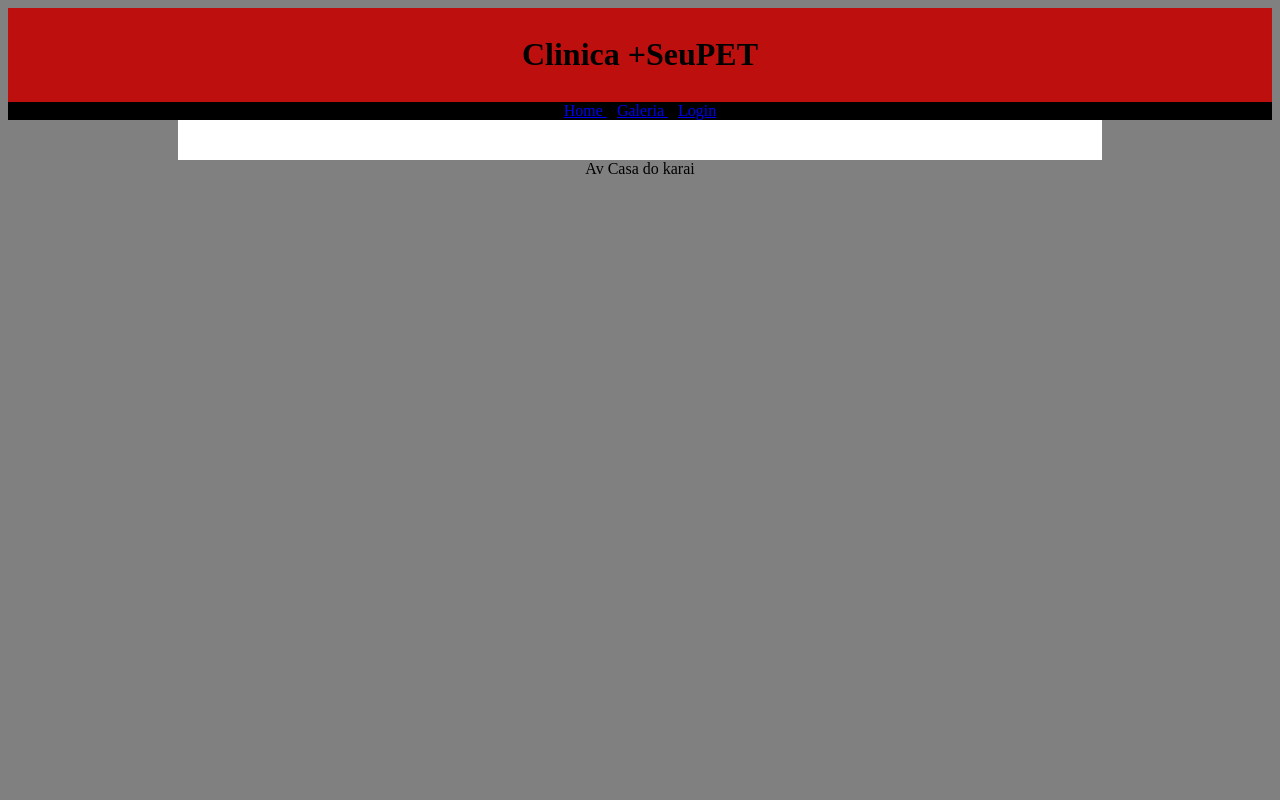
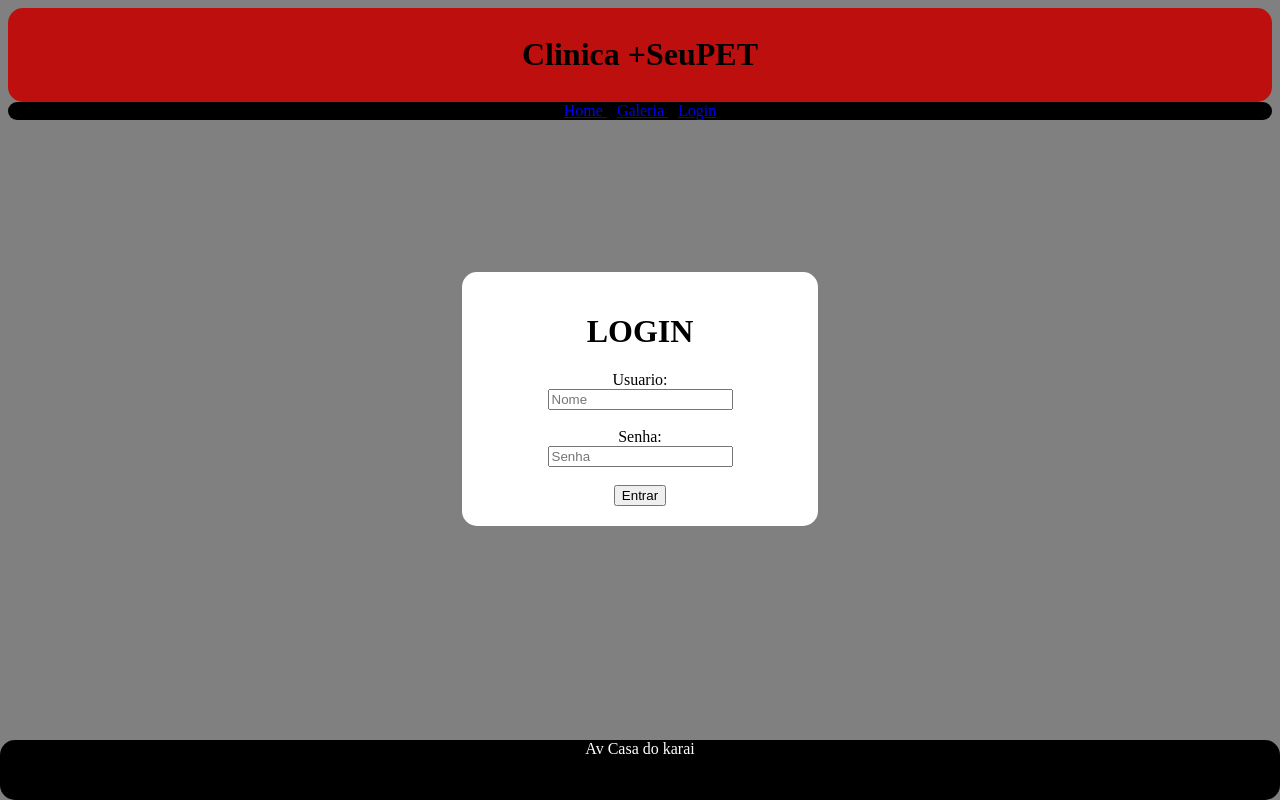
Before and after one commit to AnaLaraFerr/Trabalhos-SENAC, a plain HTML site: page Trabalho1CSS/login.html in a window 1280 px wide. Drawn offline with Linux system fonts and the light colour scheme.

Commit message:
Add files via upload

```diff
--- a/Trabalho1CSS/login.html
+++ b/Trabalho1CSS/login.html
@@ -3,7 +3,7 @@
 <head>
     <meta charset="UTF-8">
     <meta name="viewport" content="width=device-width, initial-scale=1.0">
-    <title>Document</title>
+    <title>Login</title>
      <link rel="stylesheet" type="text/css" href="style.css">
 </head>
 <body>
@@ -17,11 +17,31 @@
         <a href="login.html">Login</a>
     </nav>
 
-    <main>
+    <main class="main-login">
+
+        <h1> LOGIN </h1>
+
+        <form>
+
+                    <label for="nome">Usuario:</label>
+                    <br>
+                    <input type="text" placeholder="Nome">
+
+                    <br>
+                    <br>
+
+                    <label for="senha"> Senha:</label>
+                    <br>
+                    <input type="password" placeholder="Senha">
+            <br>
+            <br>
+                     <button type="submit">Entrar</button>
+
+        </form>
 
     </main>
 
-     <footer>
+     <footer class="footer-login">
         Av Casa do karai
     </footer>
 </body>
--- a/Trabalho1CSS/style.css
+++ b/Trabalho1CSS/style.css
@@ -1,19 +1,21 @@
 header{
+
     text-align: center;
     background-color: rgb(190, 15, 15);
     padding:7px;
+    border-radius: 15px;
 }
 
 nav{
+
     text-align: center;
     background-color: rgb(0, 0, 0);
+     border-radius: 15px;
 }
 
 nav a{
     padding:5px;
 }
-
-
 
 main{
     background-color: white;
@@ -21,17 +23,55 @@ main{
     justify-self: center;
     padding:20px;
     margin: auto;
+    border-radius: 15px;
+    margin-top: 3%;
 
 }
 
 main h2{
+
     text-align: center;
 }
+main h1{
+    text-align: center;
+}
+body{
 
-body{
     background-color: gray;
 }
 
 footer{
+
     text-align: center
 }
+
+img{
+    border-radius: 15px;
+}
+
+.main-galeria{
+    text-align: center;
+    margin-top: 6%;
+}
+
+.main-login{
+    text-align: center;
+    width: 25%;
+    margin-top: 12%;
+}
+
+fieldset{
+    width: 70%;
+    justify-self: center;
+}
+
+footer {
+  position: fixed;
+  bottom: 0;
+  left: 0;
+  width: 100%;
+  height: 60px;
+  background-color: rgb(0, 0, 0);
+  color: white;
+   border-radius: 15px;
+}
```
Also changed, not shown: Trabalho1CSS/galeria.html (+4 -2 lines).
